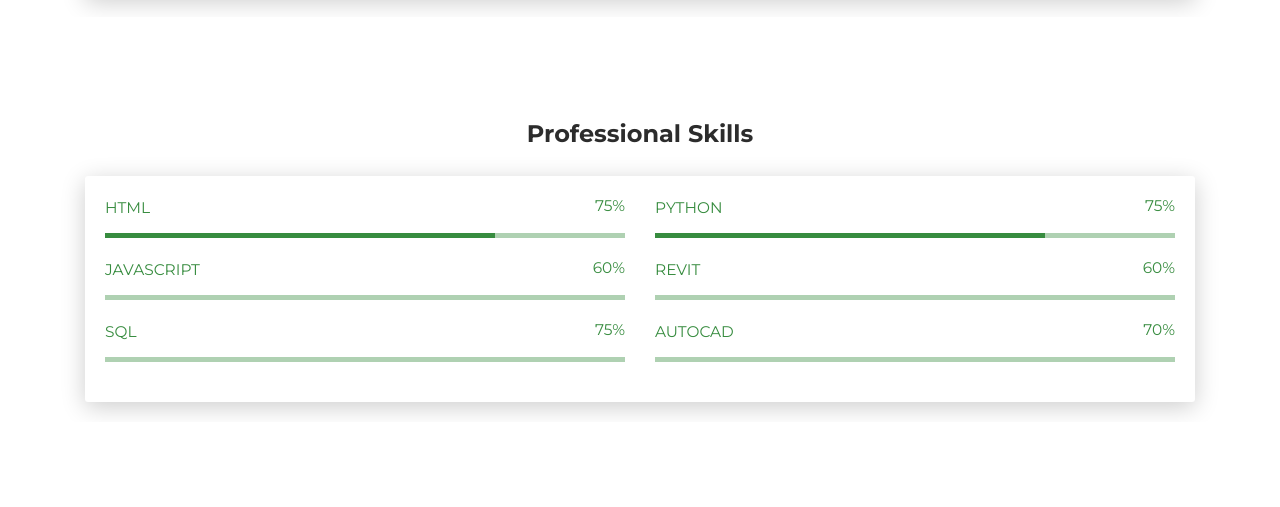
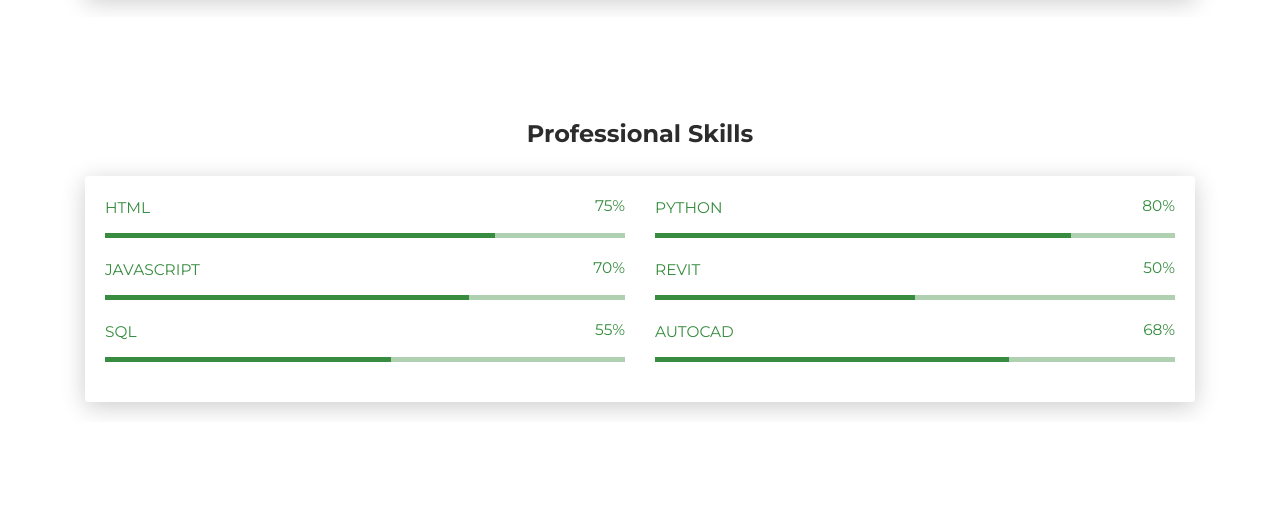
Before and after one commit to Coke132/Coke132.github.io, a plain HTML site: page index.html in a window 1280 px wide. Shown: the part 845-1352 px from the top of the page. Drawn offline with Linux system fonts and the light colour scheme.

Commit message:
ahora si

```diff
--- a/index.html
+++ b/index.html
@@ -112,7 +112,7 @@
         <div class="col-md-6">
           <div class="progress-container progress-primary"><span class="progress-badge">Python</span>
             <div class="progress">
-              <div class="progress-bar progress-bar-primary aos-init aos-animate" data-aos="progress-full" data-aos-offset="10" data-aos-duration="2000" role="progressbar" aria-valuenow="60" aria-valuemin="0" aria-valuemax="100" style="width: 75%;"></div><span class="progress-value">75%</span>
+              <div class="progress-bar progress-bar-primary aos-init aos-animate" data-aos="progress-full" data-aos-offset="10" data-aos-duration="2000" role="progressbar" aria-valuenow="60" aria-valuemin="0" aria-valuemax="100" style="width: 80%;"></div><span class="progress-value">80%</span>
             </div>
           </div>
         </div>
@@ -121,14 +121,14 @@
         <div class="col-md-6">
           <div class="progress-container progress-primary"><span class="progress-badge">JavaScript</span>
             <div class="progress">
-              <div class="progress-bar progress-bar-primary aos-init" data-aos="progress-full" data-aos-offset="10" data-aos-duration="2000" role="progressbar" aria-valuenow="60" aria-valuemin="0" aria-valuemax="100" style="width: 60%;"></div><span class="progress-value">60%</span>
+              <div class="progress-bar progress-bar-primary aos-init aos-animate" data-aos="progress-full" data-aos-offset="10" data-aos-duration="2000" role="progressbar" aria-valuenow="60" aria-valuemin="0" aria-valuemax="100" style="width: 70%;"></div><span class="progress-value">70%</span>
             </div>
           </div>
         </div>
         <div class="col-md-6">
           <div class="progress-container progress-primary"><span class="progress-badge">Revit</span>
             <div class="progress">
-              <div class="progress-bar progress-bar-primary aos-init" data-aos="progress-full" data-aos-offset="10" data-aos-duration="2000" role="progressbar" aria-valuenow="60" aria-valuemin="0" aria-valuemax="100" style="width: 60%;"></div><span class="progress-value">60%</span>
+              <div class="progress-bar progress-bar-primary aos-init aos-animate" data-aos="progress-full" data-aos-offset="10" data-aos-duration="2000" role="progressbar" aria-valuenow="60" aria-valuemin="0" aria-valuemax="100" style="width: 50%;"></div><span class="progress-value">50%</span>
             </div>
           </div>
         </div>
@@ -137,14 +137,14 @@
         <div class="col-md-6">
           <div class="progress-container progress-primary"><span class="progress-badge">SQL</span>
             <div class="progress">
-              <div class="progress-bar progress-bar-primary aos-init" data-aos="progress-full" data-aos-offset="10" data-aos-duration="2000" role="progressbar" aria-valuenow="60" aria-valuemin="0" aria-valuemax="100" style="width: 75%;"></div><span class="progress-value">75%</span>
+              <div class="progress-bar progress-bar-primary aos-init aos-animate" data-aos="progress-full" data-aos-offset="10" data-aos-duration="2000" role="progressbar" aria-valuenow="60" aria-valuemin="0" aria-valuemax="100" style="width: 55%;"></div><span class="progress-value">55%</span>
             </div>
           </div>
         </div>
         <div class="col-md-6">
           <div class="progress-container progress-primary"><span class="progress-badge">AutoCad</span>
             <div class="progress">
-              <div class="progress-bar progress-bar-primary aos-init" data-aos="progress-full" data-aos-offset="10" data-aos-duration="2000" role="progressbar" aria-valuenow="60" aria-valuemin="0" aria-valuemax="100" style="width: 70%;"></div><span class="progress-value">70%</span>
+              <div class="progress-bar progress-bar-primary aos-init aos-animate" data-aos="progress-full" data-aos-offset="10" data-aos-duration="2000" role="progressbar" aria-valuenow="60" aria-valuemin="0" aria-valuemax="100" style="width: 68%;"></div><span class="progress-value">68%</span>
             </div>
           </div>
         </div>
```
